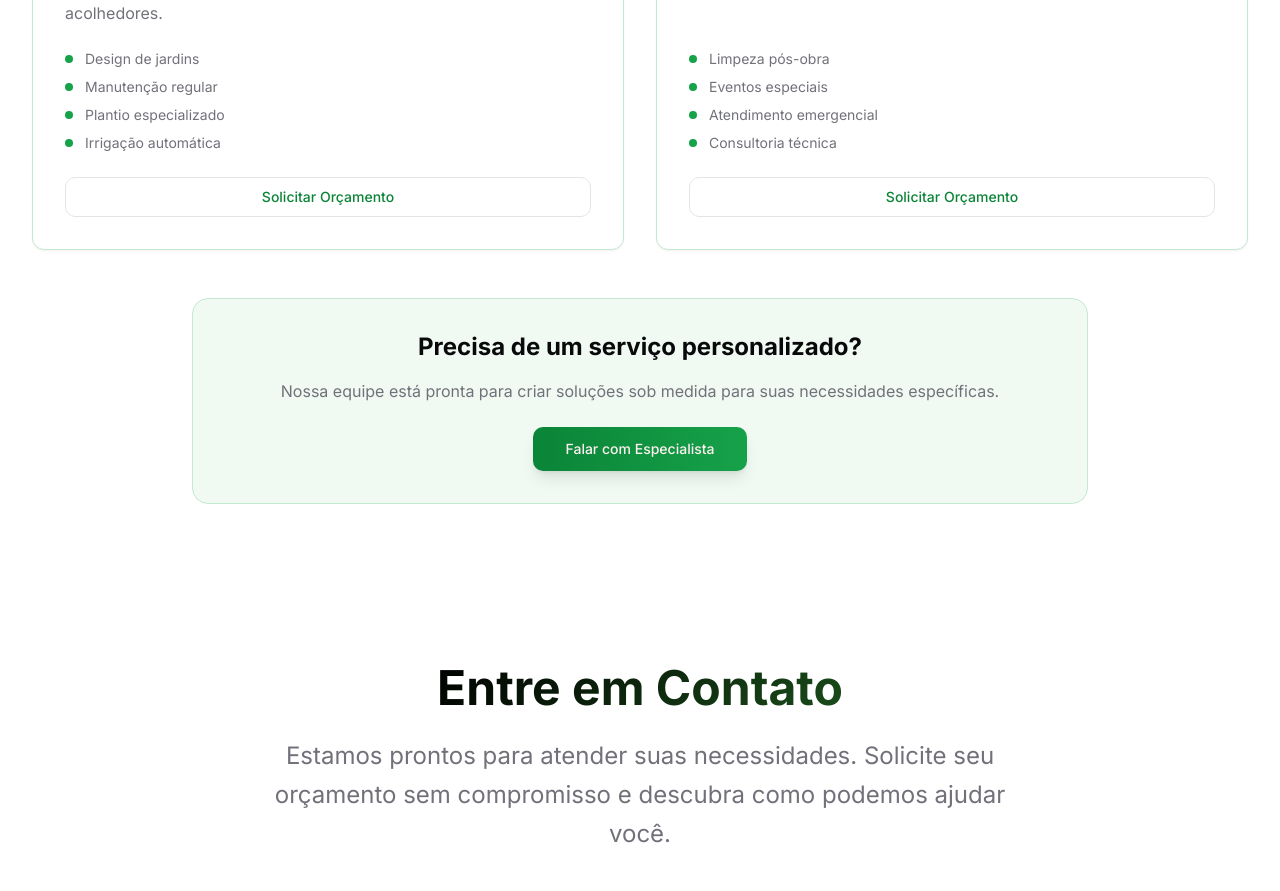
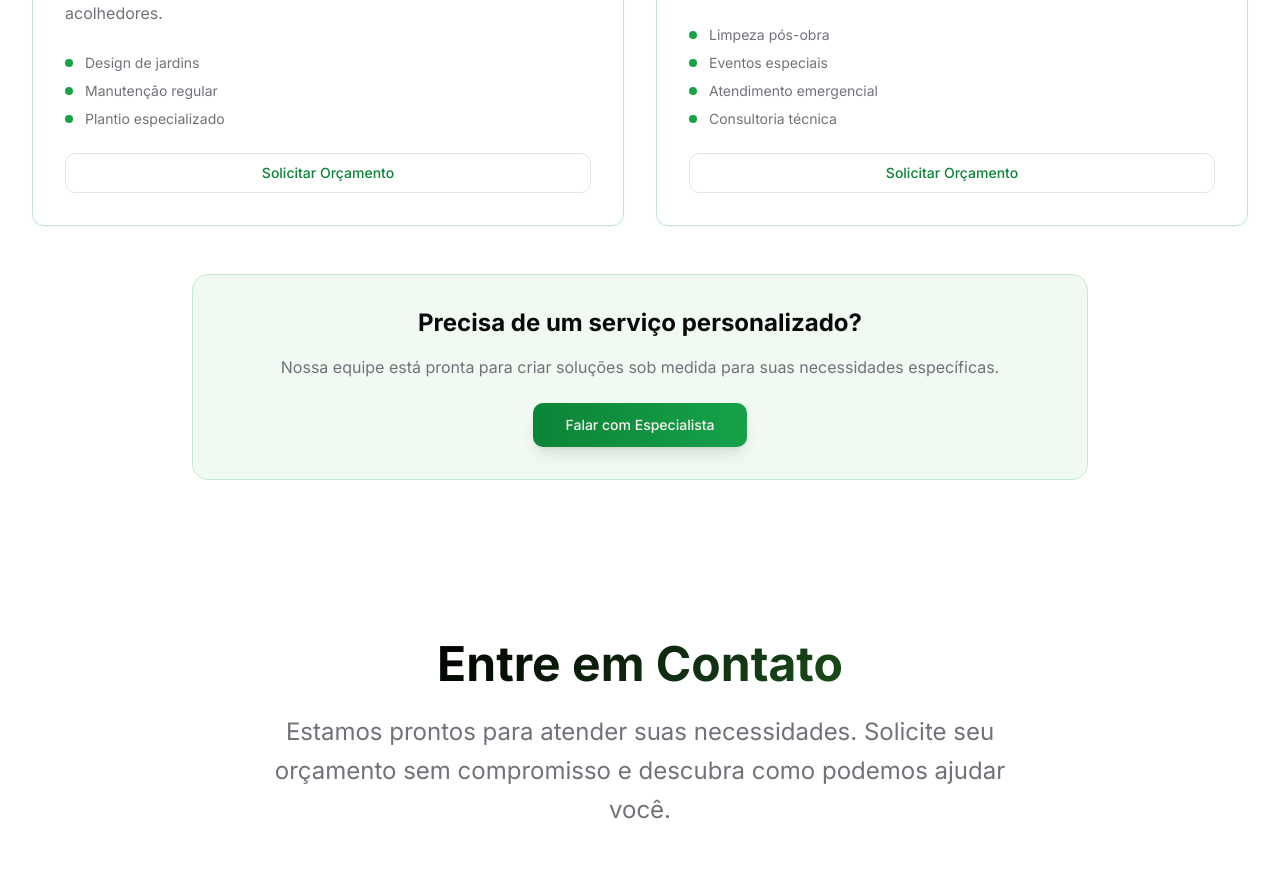
Before and after one commit to DevZipMateus/vals-sparkle-site, a React (Vite) app: page / in a window 1280 px wide. Shown: the part 3540-4431 px from the top of the page. Built offline with nearby package versions, Linux system fonts and the light colour scheme.

Commit message:
Remove "irrigação automática"

```diff
--- a/src/components/Services.tsx
+++ b/src/components/Services.tsx
@@ -22,7 +22,7 @@ const Services = () => {
       icon: <TreePine className="h-8 w-8 sm:h-12 sm:w-12 text-primary" />,
       title: "Paisagismo",
       description: "Criação e manutenção de jardins, paisagismo corporativo e residencial. Transformamos espaços em ambientes verdes e acolhedores.",
-      features: ["Design de jardins", "Manutenção regular", "Plantio especializado", "Irrigação automática"]
+      features: ["Design de jardins", "Manutenção regular", "Plantio especializado"]
     },
     {
       icon: <Brush className="h-8 w-8 sm:h-12 sm:w-12 text-primary" />,
```
